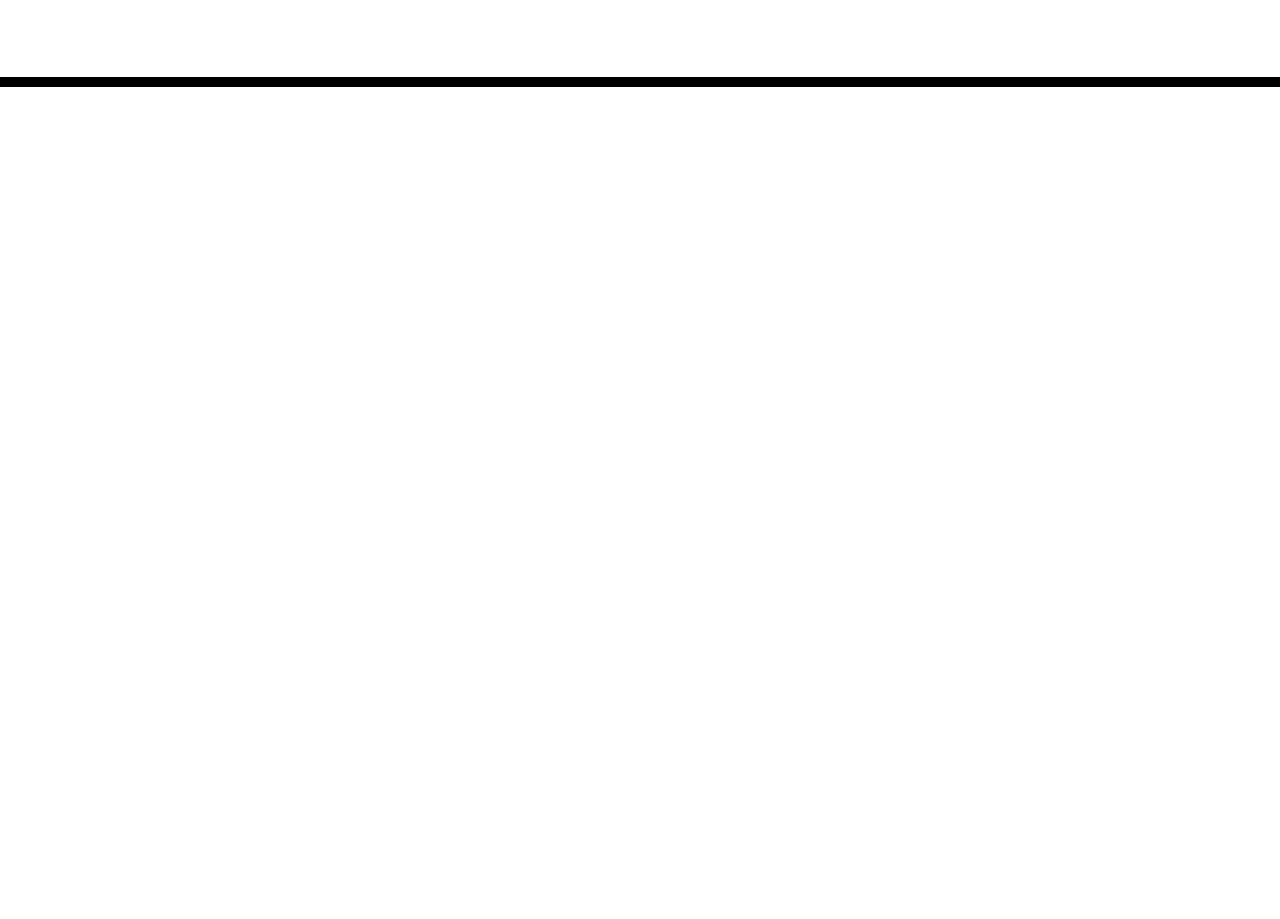
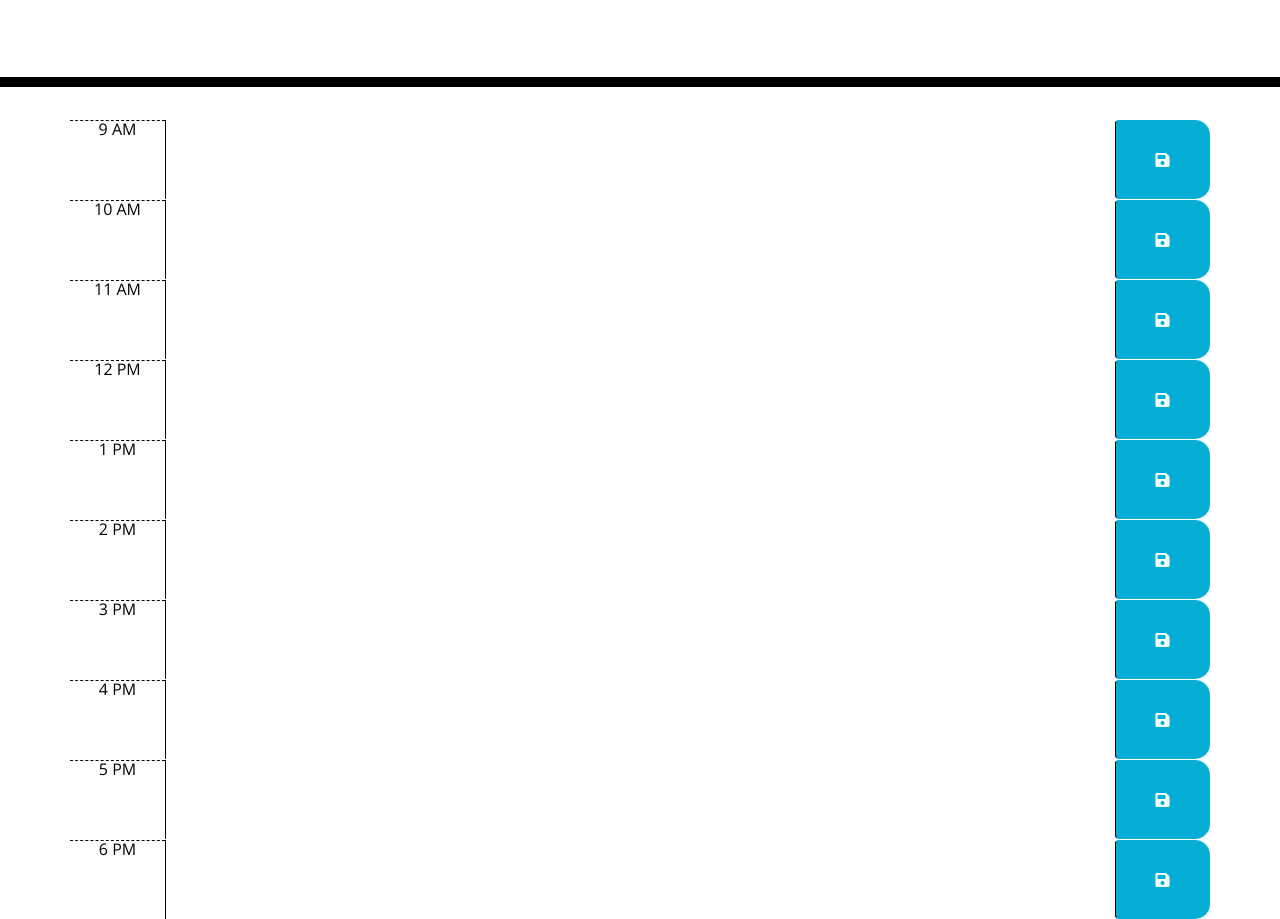
Before and after one commit to Fishdestroyer/WK-5-WORK-DAY-SCHEDULER, a website: page develop/index.html in a window 1280 px wide. Shown: the part 181-1100 px from the top of the page. Before the commit the page ends 800 px from the top, so only its background shows below. Drawn offline with nearby package versions, Linux system fonts and the light colour scheme; files whose address does not match are found by name.

Commit message:
Added workday time blocks, installed momentsjs

```diff
--- a/develop/index.html
+++ b/develop/index.html
@@ -1,23 +1,15 @@
 <!DOCTYPE html>
 <html lang="en">
+
     <head>
         <meta charset="UTF-8" />
         <meta name="viewport" content="width=device-width, initial-scale=1.0" />
         <meta http-equiv="X-UA-Compatible" content="ie=edge" />
-    <link
-      rel="stylesheet"
-      href="https://stackpath.bootstrapcdn.com/bootstrap/4.3.1/css/bootstrap.min.css"
-    />
-    <link
-      rel="stylesheet"
-      href="https://use.fontawesome.com/releases/v5.8.1/css/all.css"
+        <link rel="stylesheet" href="https://stackpath.bootstrapcdn.com/bootstrap/4.3.1/css/bootstrap.min.css" />
+        <link rel="stylesheet" href="https://use.fontawesome.com/releases/v5.8.1/css/all.css"
             integrity="sha384-50oBUHEmvpQ+1lW4y57PTFmhCaXp0ML5d60M1M7uH2+nqUivzIebhndOJK28anvf"
-      crossorigin="anonymous"
-    />
-    <link
-      href="https://fonts.googleapis.com/css?family=Open+Sans&display=swap"
-      rel="stylesheet"
-    />
+            crossorigin="anonymous" />
+        <link href="https://fonts.googleapis.com/css?family=Open+Sans&display=swap" rel="stylesheet" />
         <link rel="stylesheet" href="style.css" />
         <title>Work Day Scheduler</title>
     </head>
@@ -30,10 +22,62 @@
         </header>
         <div class="container">
             <!-- Timeblocks go here -->
+
+            <div id="9" class="row time-block">
+                <div class="col-sm-1 hour">9 AM</div>
+                <textarea class="col-sm-10 description"></textarea>
+                <button class="btn col-sm-1 saveBtn "><i class="fas fa-save"></i></button>
+            </div>
+            <div id="10" class="row time-block">
+                <div class="col-sm-1 hour">10 AM</div>
+                <textarea class="col-sm-10 description"></textarea>
+                <button class="btn col-sm-1 saveBtn "><i class="fas fa-save"></i></button>
+            </div>
+            <div id="11" class="row time-block">
+                <div class="col-sm-1 hour">11 AM</div>
+                <textarea class="col-sm-10 description"></textarea>
+                <button class="btn col-sm-1 saveBtn "><i class="fas fa-save"></i></button>
+            </div>
+            <div id="12" class="row time-block">
+                <div class="col-sm-1 hour">12 PM</div>
+                <textarea class="col-sm-10 description"></textarea>
+                <button class="btn col-sm-1 saveBtn "><i class="fas fa-save"></i></button>
+            </div>
+            <div id="13" class="row time-block">
+                <div class="col-sm-1 hour">1 PM</div>
+                <textarea class="col-sm-10 description"></textarea>
+                <button class="btn col-sm-1 saveBtn "><i class="fas fa-save"></i></button>
+            </div>
+            <div id="14" class="row time-block">
+                <div class="col-sm-1 hour">2 PM</div>
+                <textarea class="col-sm-10 description"></textarea>
+                <button class="btn col-sm-1 saveBtn "><i class="fas fa-save"></i></button>
+            </div>
+            <div id="15" class="row time-block">
+                <div class="col-sm-1 hour">3 PM</div>
+                <textarea class="col-sm-10 description"></textarea>
+                <button class="btn col-sm-1 saveBtn "><i class="fas fa-save"></i></button>
+            </div>
+            <div id="16" class="row time-block">
+                <div class="col-sm-1 hour">4 PM</div>
+                <textarea class="col-sm-10 description"></textarea>
+                <button class="btn col-sm-1 saveBtn "><i class="fas fa-save"></i></button>
+            </div>
+            <div id="17" class="row time-block">
+                <div class="col-sm-1 hour">5 PM</div>
+                <textarea class="col-sm-10 description"></textarea>
+                <button class="btn col-sm-1 saveBtn "><i class="fas fa-save"></i></button>
+            </div>
+            <div id="18" class="row time-block">
+                <div class="col-sm-1 hour">6 PM</div>
+                <textarea class="col-sm-10 description"></textarea>
+                <button class="btn col-sm-1 saveBtn "><i class="fas fa-save"></i></button>
+            </div>
         </div>
 
         <script src="https://code.jquery.com/jquery-3.4.1.min.js"></script>
         <script src="https://cdnjs.cloudflare.com/ajax/libs/moment.js/2.24.0/moment.min.js"></script>
         <script src="develop/index.js"></script>
     </body>
+
 </html>
--- /dev/null
+++ b/package.json
@@ -0,0 +1,5 @@
+{
+  "dependencies": {
+    "moment": "^2.29.1"
+  }
+}
```
Lines whose indentation alone changed are shown as unchanged.
